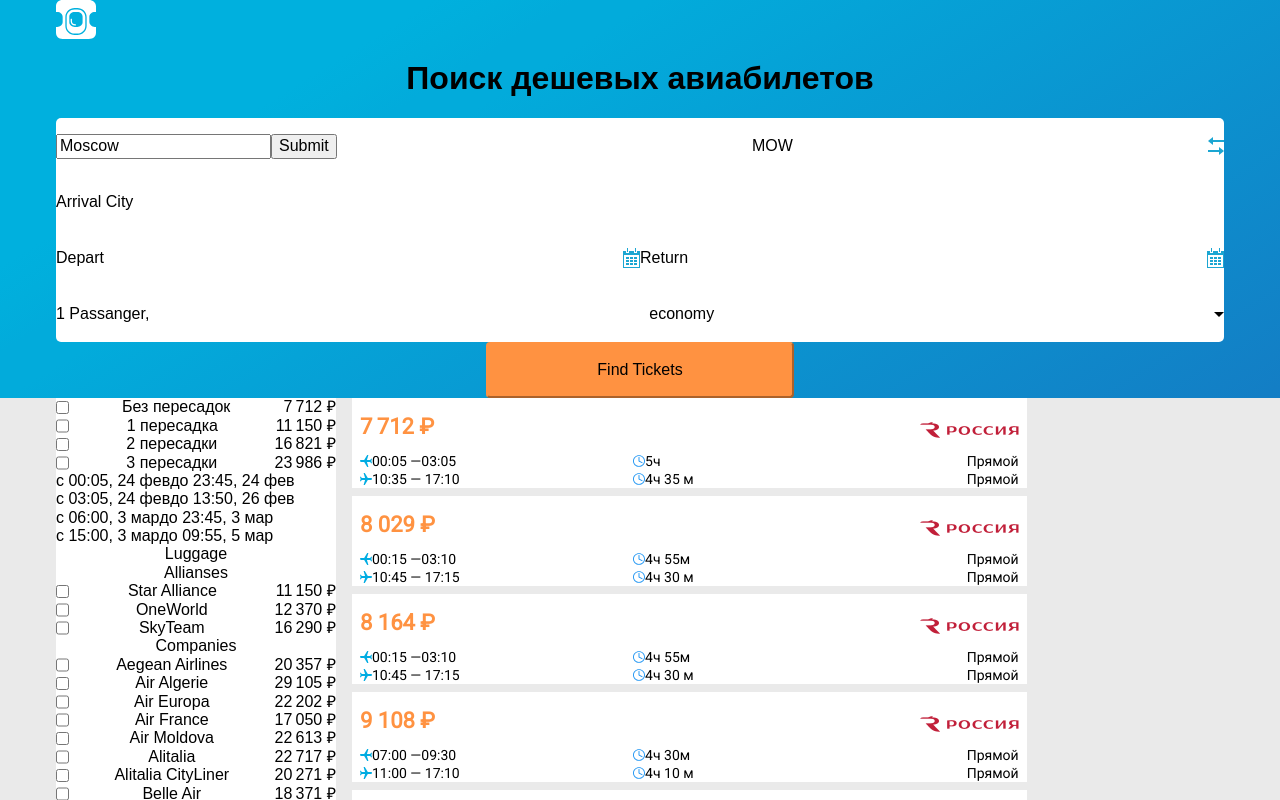
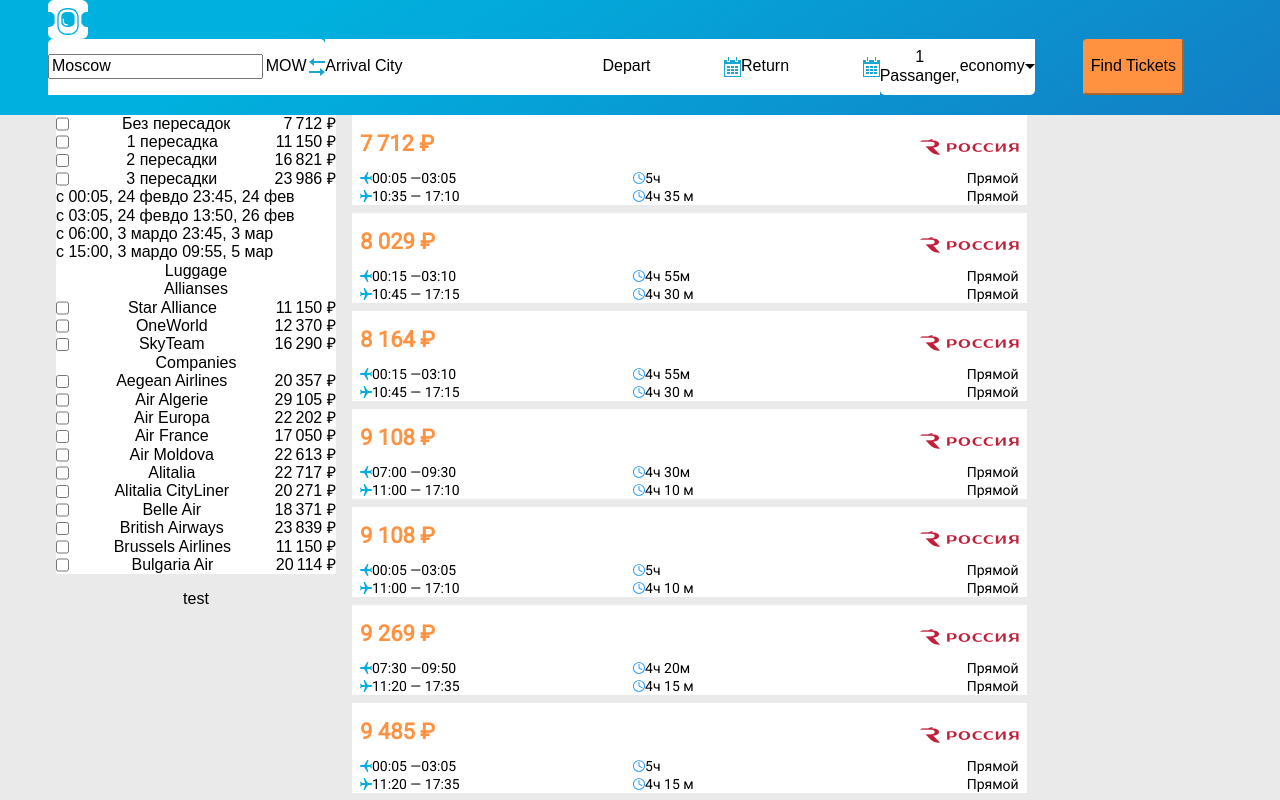
Before and after one commit to sadsaviour/aviasales-demo-frontend, a React (Create React App) app: page /search in a window 1280 px wide. Shown: the top 800 px of the page. Built offline with nearby package versions, Linux system fonts and the light colour scheme.

Commit message:
feat: add desktop version of header

```diff
--- a/src/App.js
+++ b/src/App.js
@@ -13,7 +13,10 @@
 export default class App extends Component {
   constructor(props) {
     super(props);
-    this.state = { city: "Moscow" };
+    this.state = {
+      city: "Moscow",
+      searchPerformed: true
+    };
   }
 
   updateCity = value => {
@@ -30,9 +33,25 @@
             rel="stylesheet"
           />
           <Route
+            exact
             path="/"
             render={() => (
-              <Header city={this.state.city} updateCity={this.updateCity} />
+              <Header
+                city={this.state.city}
+                updateCity={this.updateCity}
+                searchPerformed={false}
+              />
+            )}
+            city={this.state.city}
+          />
+          <Route
+            path="/search"
+            render={() => (
+              <Header
+                city={this.state.city}
+                updateCity={this.updateCity}
+                searchPerformed={true}
+              />
             )}
             city={this.state.city}
           />
--- a/src/Header/ArrivalCity.js
+++ b/src/Header/ArrivalCity.js
@@ -3,6 +3,7 @@
 
 const StyledDiv = styled.div`
   height: 56px;
+  width: 100%;
 
   display: flex;
   flex-flow: row nowrap;
--- a/src/Header/DepartureCity.js
+++ b/src/Header/DepartureCity.js
@@ -5,6 +5,7 @@
 
 const StyledDiv = styled.div`
   height: 56px;
+  width: 100%;
 
   display: flex;
   flex-flow: row nowrap;
@@ -39,13 +40,7 @@
     return (
       <StyledDiv>
         <form>
-          <input
-            type="text"
-            name="Departure City"
-            value={this.state.city}
-            onChange={this.handleChange}
-          />
-          <input type="submit" value="Submit" onClick={this.handleSubmit} />
+          <input type="text" name="Departure City" value={this.state.city} />
         </form>
         <div>MOW</div>
         <img src={arrowsIcon} alt="Arrows" />
--- a/src/Header/FindTicketsButton.js
+++ b/src/Header/FindTicketsButton.js
@@ -8,8 +8,8 @@
 `;
 
 const Button = styled.button`
-  width: 308px;
   height: 56px;
+  width: 100%;
 
   background: #ff9241;
   border-color: #ff9241;
--- a/src/Header/FlightDates.js
+++ b/src/Header/FlightDates.js
@@ -5,6 +5,7 @@
 
 const StyledDiv = styled.div`
   height: 56px;
+  width: 100%;
 
   display: flex;
   flex-flow: row nowrap;
--- a/src/Header/index.js
+++ b/src/Header/index.js
@@ -10,6 +10,8 @@
 import PassangersOpt from "./PassangersOpt";
 
 const StyledHeader = styled.header`
+  padding-bottom: 20px;
+
   background: linear-gradient(
     148.48deg,
     #00b0de 22.46%,
@@ -27,8 +29,32 @@
 `;
 
 export default function Header(props) {
+  const search = props.searchPerformed;
   return (
     <StyledHeader>
+      {search ? (
+        <div className="container">
+          <div className="row between-lg">
+            <Logo src={logo} alt="Aviasales" />
+          </div>
+          <div className="row between-lg">
+            <div className="col-lg-10">
+              <div className="row between-lg nowrap">
+                <DepartureCity
+                  city={props.city}
+                  updateCity={props.updateCity}
+                />
+                <ArrivalCity />
+                <FlightDates />
+                <PassangersOpt />
+              </div>
+            </div>
+            <div className="col-lg-2">
+              <FindTicketsButton />
+            </div>
+          </div>
+        </div>
+      ) : (
         <div className="container">
           <div className="row">
             <div className="col-xs-12">
@@ -42,6 +68,7 @@
             </div>
           </div>
         </div>
+      )}
     </StyledHeader>
   );
 }
--- a/src/flexboxgrid2.css
+++ b/src/flexboxgrid2.css
@@ -289,189 +289,154 @@
     flex-basis: 0;
     max-width: 100%;
   }
-
   .col-sm-1 {
     -ms-flex-preferred-size: 8.33333333%;
     flex-basis: 8.33333333%;
     max-width: 8.33333333%;
   }
-
   .col-sm-2 {
     -ms-flex-preferred-size: 16.66666667%;
     flex-basis: 16.66666667%;
     max-width: 16.66666667%;
   }
-
   .col-sm-3 {
     -ms-flex-preferred-size: 25%;
     flex-basis: 25%;
     max-width: 25%;
   }
-
   .col-sm-4 {
     -ms-flex-preferred-size: 33.33333333%;
     flex-basis: 33.33333333%;
     max-width: 33.33333333%;
   }
-
   .col-sm-5 {
     -ms-flex-preferred-size: 41.66666667%;
     flex-basis: 41.66666667%;
     max-width: 41.66666667%;
   }
-
   .col-sm-6 {
     -ms-flex-preferred-size: 50%;
     flex-basis: 50%;
     max-width: 50%;
   }
-
   .col-sm-7 {
     -ms-flex-preferred-size: 58.33333333%;
     flex-basis: 58.33333333%;
     max-width: 58.33333333%;
   }
-
   .col-sm-8 {
     -ms-flex-preferred-size: 66.66666667%;
     flex-basis: 66.66666667%;
     max-width: 66.66666667%;
   }
-
   .col-sm-9 {
     -ms-flex-preferred-size: 75%;
     flex-basis: 75%;
     max-width: 75%;
   }
-
   .col-sm-10 {
     -ms-flex-preferred-size: 83.33333333%;
     flex-basis: 83.33333333%;
     max-width: 83.33333333%;
   }
-
   .col-sm-11 {
     -ms-flex-preferred-size: 91.66666667%;
     flex-basis: 91.66666667%;
     max-width: 91.66666667%;
   }
-
   .col-sm-12 {
     -ms-flex-preferred-size: 100%;
     flex-basis: 100%;
     max-width: 100%;
   }
-
   .col-sm-offset-0 {
     margin-left: 0;
   }
-
   .col-sm-offset-1 {
     margin-left: 8.33333333%;
   }
-
   .col-sm-offset-2 {
     margin-left: 16.66666667%;
   }
-
   .col-sm-offset-3 {
     margin-left: 25%;
   }
-
   .col-sm-offset-4 {
     margin-left: 33.33333333%;
   }
-
   .col-sm-offset-5 {
     margin-left: 41.66666667%;
   }
-
   .col-sm-offset-6 {
     margin-left: 50%;
   }
-
   .col-sm-offset-7 {
     margin-left: 58.33333333%;
   }
-
   .col-sm-offset-8 {
     margin-left: 66.66666667%;
   }
-
   .col-sm-offset-9 {
     margin-left: 75%;
   }
-
   .col-sm-offset-10 {
     margin-left: 83.33333333%;
   }
-
   .col-sm-offset-11 {
     margin-left: 91.66666667%;
   }
-
   .start-sm {
     -webkit-box-pack: start;
     -ms-flex-pack: start;
     justify-content: flex-start;
     text-align: start;
   }
-
   .center-sm {
     -webkit-box-pack: center;
     -ms-flex-pack: center;
     justify-content: center;
     text-align: center;
   }
-
   .end-sm {
     -webkit-box-pack: end;
     -ms-flex-pack: end;
     justify-content: flex-end;
     text-align: end;
   }
-
   .top-sm {
     -webkit-box-align: start;
     -ms-flex-align: start;
     align-items: flex-start;
   }
-
   .middle-sm {
     -webkit-box-align: center;
     -ms-flex-align: center;
     align-items: center;
   }
-
   .bottom-sm {
     -webkit-box-align: end;
     -ms-flex-align: end;
     align-items: flex-end;
   }
-
   .around-sm {
     -ms-flex-pack: distribute;
     justify-content: space-around;
   }
-
   .between-sm {
     -webkit-box-pack: justify;
     -ms-flex-pack: justify;
     justify-content: space-between;
   }
-
   .first-sm {
     -webkit-box-ordinal-group: 0;
     -ms-flex-order: -1;
     order: -1;
   }
-
   .last-sm {
     -webkit-box-ordinal-group: 2;
     -ms-flex-order: 1;
     order: 1;
   }
-
   .initial-order-sm {
     -webkit-box-ordinal-group: NaN;
     -ms-flex-order: initial;
@@ -480,32 +445,7 @@
 }
 
 @media only screen and (min-width: 768px) {
-  .col-md,
-  .col-md-1,
-  .col-md-2,
-  .col-md-3,
-  .col-md-4,
-  .col-md-5,
-  .col-md-6,
-  .col-md-7,
-  .col-md-8,
-  .col-md-9,
-  .col-md-10,
-  .col-md-11,
-  .col-md-12,
-  .col-md-offset-0,
-  .col-md-offset-1,
-  .col-md-offset-2,
-  .col-md-offset-3,
-  .col-md-offset-4,
-  .col-md-offset-5,
-  .col-md-offset-6,
-  .col-md-offset-7,
-  .col-md-offset-8,
-  .col-md-offset-9,
-  .col-md-offset-10,
-  .col-md-offset-11,
-  .col-md-offset-12 {
+  .col-md, .col-md-1, .col-md-2, .col-md-3, .col-md-4, .col-md-5, .col-md-6, .col-md-7, .col-md-8, .col-md-9, .col-md-10, .col-md-11, .col-md-12, .col-md-offset-0, .col-md-offset-1, .col-md-offset-2, .col-md-offset-3, .col-md-offset-4, .col-md-offset-5, .col-md-offset-6, .col-md-offset-7, .col-md-offset-8, .col-md-offset-9, .col-md-offset-10, .col-md-offset-11, .col-md-offset-12 {
     box-sizing: border-box;
     -webkit-box-flex: 0;
     -ms-flex: 0 0 auto;
@@ -513,7 +453,6 @@
     padding-right: 8px;
     padding-left: 8px;
   }
-
   .col-md {
     -webkit-box-flex: 1;
     -ms-flex-positive: 1;
@@ -522,189 +461,154 @@
     flex-basis: 0;
     max-width: 100%;
   }
-
   .col-md-1 {
     -ms-flex-preferred-size: 8.33333333%;
     flex-basis: 8.33333333%;
     max-width: 8.33333333%;
   }
-
   .col-md-2 {
     -ms-flex-preferred-size: 16.66666667%;
     flex-basis: 16.66666667%;
     max-width: 16.66666667%;
   }
-
   .col-md-3 {
     -ms-flex-preferred-size: 25%;
     flex-basis: 25%;
     max-width: 25%;
   }
-
   .col-md-4 {
     -ms-flex-preferred-size: 33.33333333%;
     flex-basis: 33.33333333%;
     max-width: 33.33333333%;
   }
-
   .col-md-5 {
     -ms-flex-preferred-size: 41.66666667%;
     flex-basis: 41.66666667%;
     max-width: 41.66666667%;
   }
-
   .col-md-6 {
     -ms-flex-preferred-size: 50%;
     flex-basis: 50%;
     max-width: 50%;
   }
-
   .col-md-7 {
     -ms-flex-preferred-size: 58.33333333%;
     flex-basis: 58.33333333%;
     max-width: 58.33333333%;
   }
-
   .col-md-8 {
     -ms-flex-preferred-size: 66.66666667%;
     flex-basis: 66.66666667%;
     max-width: 66.66666667%;
   }
-
   .col-md-9 {
     -ms-flex-preferred-size: 75%;
     flex-basis: 75%;
     max-width: 75%;
   }
-
   .col-md-10 {
     -ms-flex-preferred-size: 83.33333333%;
     flex-basis: 83.33333333%;
     max-width: 83.33333333%;
   }
-
   .col-md-11 {
     -ms-flex-preferred-size: 91.66666667%;
     flex-basis: 91.66666667%;
     max-width: 91.66666667%;
   }
-
   .col-md-12 {
     -ms-flex-preferred-size: 100%;
     flex-basis: 100%;
     max-width: 100%;
   }
-
   .col-md-offset-0 {
     margin-left: 0;
   }
-
   .col-md-offset-1 {
     margin-left: 8.33333333%;
   }
-
   .col-md-offset-2 {
     margin-left: 16.66666667%;
   }
-
   .col-md-offset-3 {
     margin-left: 25%;
   }
-
   .col-md-offset-4 {
     margin-left: 33.33333333%;
   }
-
   .col-md-offset-5 {
     margin-left: 41.66666667%;
   }
-
   .col-md-offset-6 {
     margin-left: 50%;
   }
-
   .col-md-offset-7 {
     margin-left: 58.33333333%;
   }
-
   .col-md-offset-8 {
     margin-left: 66.66666667%;
   }
-
   .col-md-offset-9 {
     margin-left: 75%;
   }
-
   .col-md-offset-10 {
     margin-left: 83.33333333%;
   }
-
   .col-md-offset-11 {
     margin-left: 91.66666667%;
   }
-
   .start-md {
     -webkit-box-pack: start;
     -ms-flex-pack: start;
     justify-content: flex-start;
     text-align: start;
   }
-
   .center-md {
     -webkit-box-pack: center;
     -ms-flex-pack: center;
     justify-content: center;
     text-align: center;
   }
-
   .end-md {
     -webkit-box-pack: end;
     -ms-flex-pack: end;
     justify-content: flex-end;
     text-align: end;
   }
-
   .top-md {
     -webkit-box-align: start;
     -ms-flex-align: start;
     align-items: flex-start;
   }
-
   .middle-md {
     -webkit-box-align: center;
     -ms-flex-align: center;
     align-items: center;
   }
-
   .bottom-md {
     -webkit-box-align: end;
     -ms-flex-align: end;
     align-items: flex-end;
   }
-
   .around-md {
     -ms-flex-pack: distribute;
     justify-content: space-around;
   }
-
   .between-md {
     -webkit-box-pack: justify;
     -ms-flex-pack: justify;
     justify-content: space-between;
   }
-
   .first-md {
     -webkit-box-ordinal-group: 0;
     -ms-flex-order: -1;
     order: -1;
   }
-
   .last-md {
     -webkit-box-ordinal-group: 2;
     -ms-flex-order: 1;
     order: 1;
   }
-
   .initial-order-md {
     -webkit-box-ordinal-group: NaN;
     -ms-flex-order: initial;
@@ -713,32 +617,7 @@
 }
 
 @media only screen and (min-width: 992px) {
-  .col-lg,
-  .col-lg-1,
-  .col-lg-2,
-  .col-lg-3,
-  .col-lg-4,
-  .col-lg-5,
-  .col-lg-6,
-  .col-lg-7,
-  .col-lg-8,
-  .col-lg-9,
-  .col-lg-10,
-  .col-lg-11,
-  .col-lg-12,
-  .col-lg-offset-0,
-  .col-lg-offset-1,
-  .col-lg-offset-2,
-  .col-lg-offset-3,
-  .col-lg-offset-4,
-  .col-lg-offset-5,
-  .col-lg-offset-6,
-  .col-lg-offset-7,
-  .col-lg-offset-8,
-  .col-lg-offset-9,
-  .col-lg-offset-10,
-  .col-lg-offset-11,
-  .col-lg-offset-12 {
+  .col-lg, .col-lg-1, .col-lg-2, .col-lg-3, .col-lg-4, .col-lg-5, .col-lg-6, .col-lg-7, .col-lg-8, .col-lg-9, .col-lg-10, .col-lg-11, .col-lg-12, .col-lg-offset-0, .col-lg-offset-1, .col-lg-offset-2, .col-lg-offset-3, .col-lg-offset-4, .col-lg-offset-5, .col-lg-offset-6, .col-lg-offset-7, .col-lg-offset-8, .col-lg-offset-9, .col-lg-offset-10, .col-lg-offset-11, .col-lg-offset-12 {
     box-sizing: border-box;
     -webkit-box-flex: 0;
     -ms-flex: 0 0 auto;
@@ -746,7 +625,6 @@
     padding-right: 8px;
     padding-left: 8px;
   }
-
   .col-lg {
     -webkit-box-flex: 1;
     -ms-flex-positive: 1;
@@ -755,189 +633,154 @@
     flex-basis: 0;
     max-width: 100%;
   }
-
   .col-lg-1 {
     -ms-flex-preferred-size: 8.33333333%;
     flex-basis: 8.33333333%;
     max-width: 8.33333333%;
   }
-
   .col-lg-2 {
     -ms-flex-preferred-size: 16.66666667%;
     flex-basis: 16.66666667%;
     max-width: 16.66666667%;
   }
-
   .col-lg-3 {
     -ms-flex-preferred-size: 25%;
     flex-basis: 25%;
     max-width: 25%;
   }
-
   .col-lg-4 {
     -ms-flex-preferred-size: 33.33333333%;
     flex-basis: 33.33333333%;
     max-width: 33.33333333%;
   }
-
   .col-lg-5 {
     -ms-flex-preferred-size: 41.66666667%;
     flex-basis: 41.66666667%;
     max-width: 41.66666667%;
   }
-
   .col-lg-6 {
     -ms-flex-preferred-size: 50%;
     flex-basis: 50%;
     max-width: 50%;
   }
-
   .col-lg-7 {
     -ms-flex-preferred-size: 58.33333333%;
     flex-basis: 58.33333333%;
     max-width: 58.33333333%;
   }
-
   .col-lg-8 {
     -ms-flex-preferred-size: 66.66666667%;
     flex-basis: 66.66666667%;
     max-width: 66.66666667%;
   }
-
   .col-lg-9 {
     -ms-flex-preferred-size: 75%;
     flex-basis: 75%;
     max-width: 75%;
   }
-
   .col-lg-10 {
     -ms-flex-preferred-size: 83.33333333%;
     flex-basis: 83.33333333%;
     max-width: 83.33333333%;
   }
-
   .col-lg-11 {
     -ms-flex-preferred-size: 91.66666667%;
     flex-basis: 91.66666667%;
     max-width: 91.66666667%;
   }
-
   .col-lg-12 {
     -ms-flex-preferred-size: 100%;
     flex-basis: 100%;
     max-width: 100%;
   }
-
   .col-lg-offset-0 {
     margin-left: 0;
   }
-
   .col-lg-offset-1 {
     margin-left: 8.33333333%;
   }
-
   .col-lg-offset-2 {
     margin-left: 16.66666667%;
   }
-
   .col-lg-offset-3 {
     margin-left: 25%;
   }
-
   .col-lg-offset-4 {
     margin-left: 33.33333333%;
   }
-
   .col-lg-offset-5 {
     margin-left: 41.66666667%;
   }
-
   .col-lg-offset-6 {
     margin-left: 50%;
   }
-
   .col-lg-offset-7 {
     margin-left: 58.33333333%;
   }
-
   .col-lg-offset-8 {
     margin-left: 66.66666667%;
   }
-
   .col-lg-offset-9 {
     margin-left: 75%;
   }
-
   .col-lg-offset-10 {
     margin-left: 83.33333333%;
   }
-
   .col-lg-offset-11 {
     margin-left: 91.66666667%;
   }
-
   .start-lg {
     -webkit-box-pack: start;
     -ms-flex-pack: start;
     justify-content: flex-start;
     text-align: start;
   }
-
   .center-lg {
     -webkit-box-pack: center;
     -ms-flex-pack: center;
     justify-content: center;
     text-align: center;
   }
-
   .end-lg {
     -webkit-box-pack: end;
     -ms-flex-pack: end;
     justify-content: flex-end;
     text-align: end;
   }
-
   .top-lg {
     -webkit-box-align: start;
     -ms-flex-align: start;
     align-items: flex-start;
   }
-
   .middle-lg {
     -webkit-box-align: center;
     -ms-flex-align: center;
     align-items: center;
   }
-
   .bottom-lg {
     -webkit-box-align: end;
     -ms-flex-align: end;
     align-items: flex-end;
   }
-
   .around-lg {
     -ms-flex-pack: distribute;
     justify-content: space-around;
   }
-
   .between-lg {
     -webkit-box-pack: justify;
     -ms-flex-pack: justify;
     justify-content: space-between;
   }
-
   .first-lg {
     -webkit-box-ordinal-group: 0;
     -ms-flex-order: -1;
     order: -1;
   }
-
   .last-lg {
     -webkit-box-ordinal-group: 2;
     -ms-flex-order: 1;
     order: 1;
   }
-
   .initial-order-lg {
     -webkit-box-ordinal-group: NaN;
     -ms-flex-order: initial;
@@ -946,32 +789,7 @@
 }
 
 @media only screen and (min-width: 1200px) {
-  .col-xl,
-  .col-xl-1,
-  .col-xl-2,
-  .col-xl-3,
-  .col-xl-4,
-  .col-xl-5,
-  .col-xl-6,
-  .col-xl-7,
-  .col-xl-8,
-  .col-xl-9,
-  .col-xl-10,
-  .col-xl-11,
-  .col-xl-12,
-  .col-xl-offset-0,
-  .col-xl-offset-1,
-  .col-xl-offset-2,
-  .col-xl-offset-3,
-  .col-xl-offset-4,
-  .col-xl-offset-5,
-  .col-xl-offset-6,
-  .col-xl-offset-7,
-  .col-xl-offset-8,
-  .col-xl-offset-9,
-  .col-xl-offset-10,
-  .col-xl-offset-11,
-  .col-xl-offset-12 {
+  .col-xl, .col-xl-1, .col-xl-2, .col-xl-3, .col-xl-4, .col-xl-5, .col-xl-6, .col-xl-7, .col-xl-8, .col-xl-9, .col-xl-10, .col-xl-11, .col-xl-12, .col-xl-offset-0, .col-xl-offset-1, .col-xl-offset-2, .col-xl-offset-3, .col-xl-offset-4, .col-xl-offset-5, .col-xl-offset-6, .col-xl-offset-7, .col-xl-offset-8, .col-xl-offset-9, .col-xl-offset-10, .col-xl-offset-11, .col-xl-offset-12 {
     box-sizing: border-box;
     -webkit-box-flex: 0;
     -ms-flex: 0 0 auto;
@@ -979,7 +797,6 @@
     padding-right: 8px;
     padding-left: 8px;
   }
-
   .col-xl {
     -webkit-box-flex: 1;
     -ms-flex-positive: 1;
@@ -988,194 +805,165 @@
     flex-basis: 0;
     max-width: 100%;
   }
-
   .col-xl-1 {
     -ms-flex-preferred-size: 8.33333333%;
     flex-basis: 8.33333333%;
     max-width: 8.33333333%;
   }
-
   .col-xl-2 {
     -ms-flex-preferred-size: 16.66666667%;
     flex-basis: 16.66666667%;
     max-width: 16.66666667%;
   }
-
   .col-xl-3 {
     -ms-flex-preferred-size: 25%;
     flex-basis: 25%;
     max-width: 25%;
   }
-
   .col-xl-4 {
     -ms-flex-preferred-size: 33.33333333%;
     flex-basis: 33.33333333%;
     max-width: 33.33333333%;
   }
-
   .col-xl-5 {
     -ms-flex-preferred-size: 41.66666667%;
     flex-basis: 41.66666667%;
     max-width: 41.66666667%;
   }
-
   .col-xl-6 {
     -ms-flex-preferred-size: 50%;
     flex-basis: 50%;
     max-width: 50%;
   }
-
   .col-xl-7 {
     -ms-flex-preferred-size: 58.33333333%;
     flex-basis: 58.33333333%;
     max-width: 58.33333333%;
   }
-
   .col-xl-8 {
     -ms-flex-preferred-size: 66.66666667%;
     flex-basis: 66.66666667%;
     max-width: 66.66666667%;
   }
-
   .col-xl-9 {
     -ms-flex-preferred-size: 75%;
     flex-basis: 75%;
     max-width: 75%;
   }
-
   .col-xl-10 {
     -ms-flex-preferred-size: 83.33333333%;
     flex-basis: 83.33333333%;
     max-width: 83.33333333%;
   }
-
   .col-xl-11 {
     -ms-flex-preferred-size: 91.66666667%;
     flex-basis: 91.66666667%;
     max-width: 91.66666667%;
   }
-
   .col-xl-12 {
     -ms-flex-preferred-size: 100%;
     flex-basis: 100%;
     max-width: 100%;
   }
-
   .col-xl-offset-0 {
     margin-left: 0;
   }
-
   .col-xl-offset-1 {
     margin-left: 8.33333333%;
   }
-
   .col-xl-offset-2 {
     margin-left: 16.66666667%;
   }
-
   .col-xl-offset-3 {
     margin-left: 25%;
   }
-
   .col-xl-offset-4 {
     margin-left: 33.33333333%;
   }
-
   .col-xl-offset-5 {
     margin-left: 41.66666667%;
   }
-
   .col-xl-offset-6 {
     margin-left: 50%;
   }
-
   .col-xl-offset-7 {
     margin-left: 58.33333333%;
   }
-
   .col-xl-offset-8 {
     margin-left: 66.66666667%;
   }
-
   .col-xl-offset-9 {
     margin-left: 75%;
   }
-
   .col-xl-offset-10 {
     margin-left: 83.33333333%;
   }
-
   .col-xl-offset-11 {
     margin-left: 91.66666667%;
   }
-
   .start-xl {
     -webkit-box-pack: start;
     -ms-flex-pack: start;
     justify-content: flex-start;
     text-align: start;
   }
-
   .center-xl {
     -webkit-box-pack: center;
     -ms-flex-pack: center;
     justify-content: center;
     text-align: center;
   }
-
   .end-xl {
     -webkit-box-pack: end;
     -ms-flex-pack: end;
     justify-content: flex-end;
     text-align: end;
   }
-
   .top-xl {
     -webkit-box-align: start;
     -ms-flex-align: start;
     align-items: flex-start;
   }
-
   .middle-xl {
     -webkit-box-align: center;
     -ms-flex-align: center;
     align-items: center;
   }
-
   .bottom-xl {
     -webkit-box-align: end;
     -ms-flex-align: end;
     align-items: flex-end;
   }
-
   .around-xl {
     -ms-flex-pack: distribute;
     justify-content: space-around;
   }
-
   .between-xl {
     -webkit-box-pack: justify;
     -ms-flex-pack: justify;
     justify-content: space-between;
   }
-
   .first-xl {
     -webkit-box-ordinal-group: 0;
     -ms-flex-order: -1;
     order: -1;
   }
-
   .last-xl {
     -webkit-box-ordinal-group: 2;
     -ms-flex-order: 1;
     order: 1;
   }
-
   .initial-order-xl {
     -webkit-box-ordinal-group: NaN;
     -ms-flex-order: initial;
     order: initial;
   }
+}
+
+/* addition */
+
+.nowrap {
+  flex-wrap: nowrap;
 }
 
 @media only screen and (max-width: 575px) {
```
Lines whose indentation alone changed are shown as unchanged.
